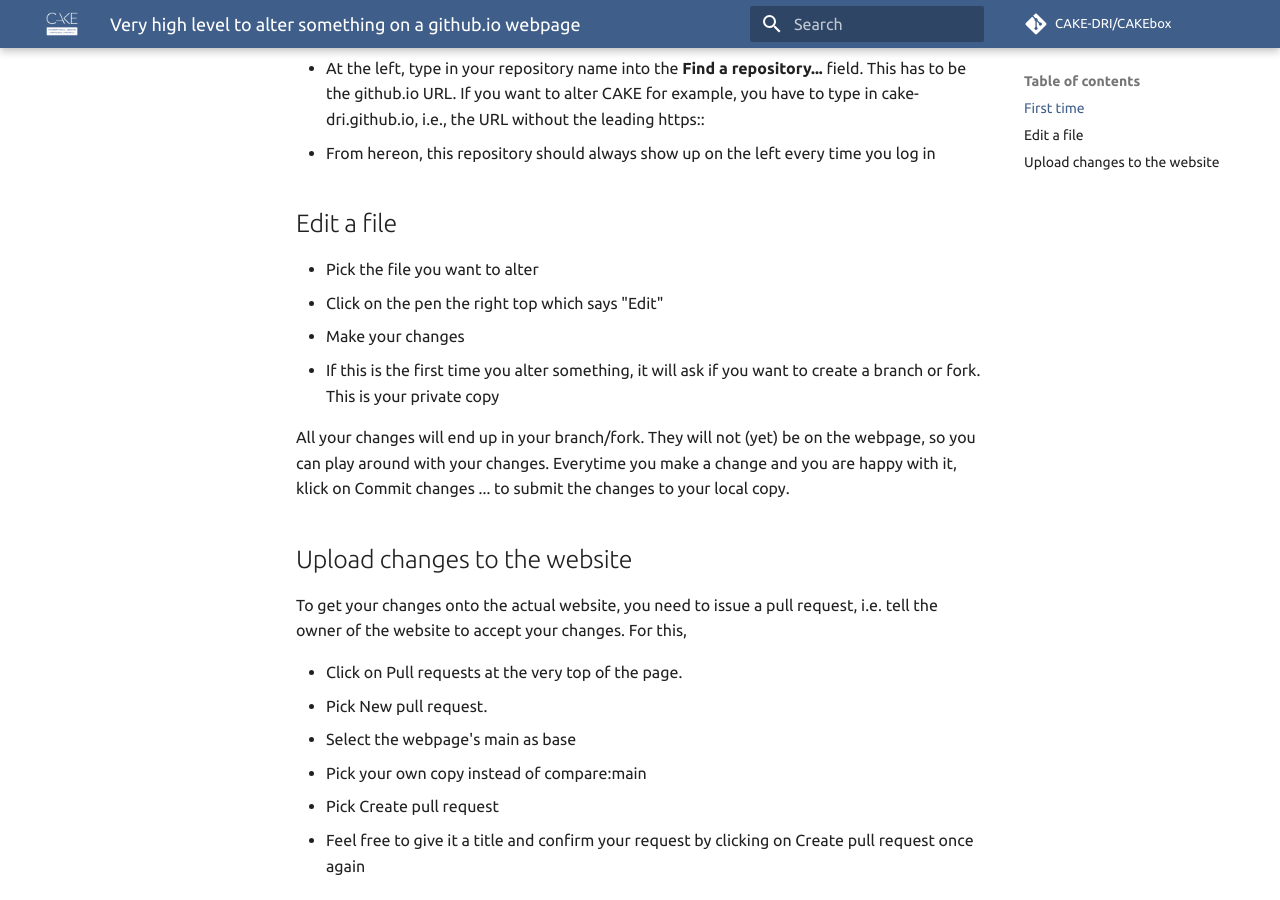
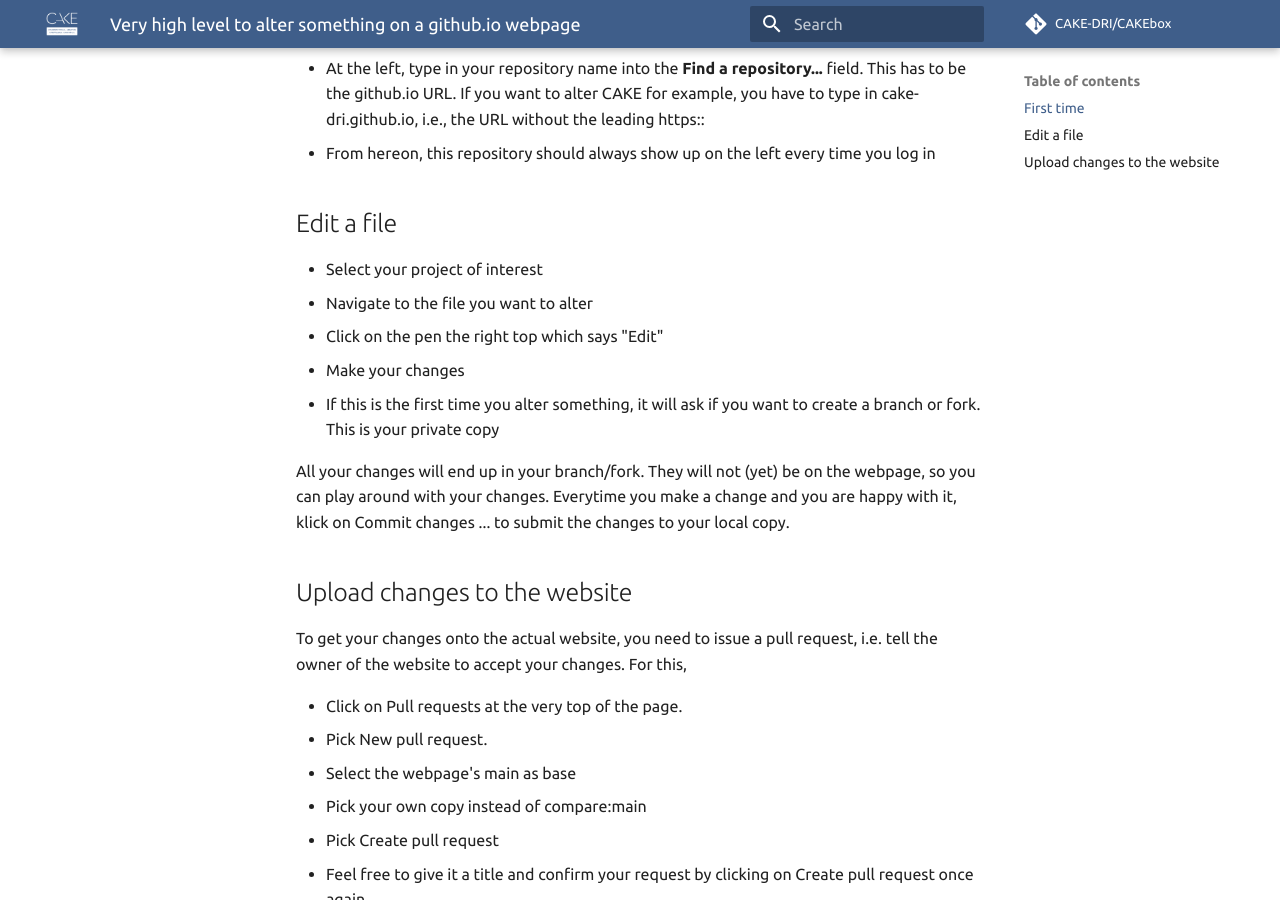
Before and after one commit to CAKE-DRI/CAKEbox, an MkDocs documentation site: the page built from docs/how-to/github-webpages.md, in a window 1280 px wide and 900 px high, scrolled down 474 px. Built offline with MkDocs 1.6.1 and Material for MkDocs 9.7.7, drawn with Linux system fonts in a browser that asks for light colours; comment, search, counter and statistics services are not loaded.

Commit message:
Update github-webpages.md

```diff
--- a/docs/how-to/github-webpages.md
+++ b/docs/how-to/github-webpages.md
@@ -14,7 +14,8 @@ Most people will prefer to use git access directly, but sometimes a quick change
 
 ## Edit a file
 
-- Pick the file you want to alter
+- Select your project of interest
+- Navigate to the file you want to alter
 - Click on the pen the right top which says "Edit"
 - Make your changes
 - If this is the first time you alter something, it will ask if you want to create a branch or fork. This is your private copy
```
